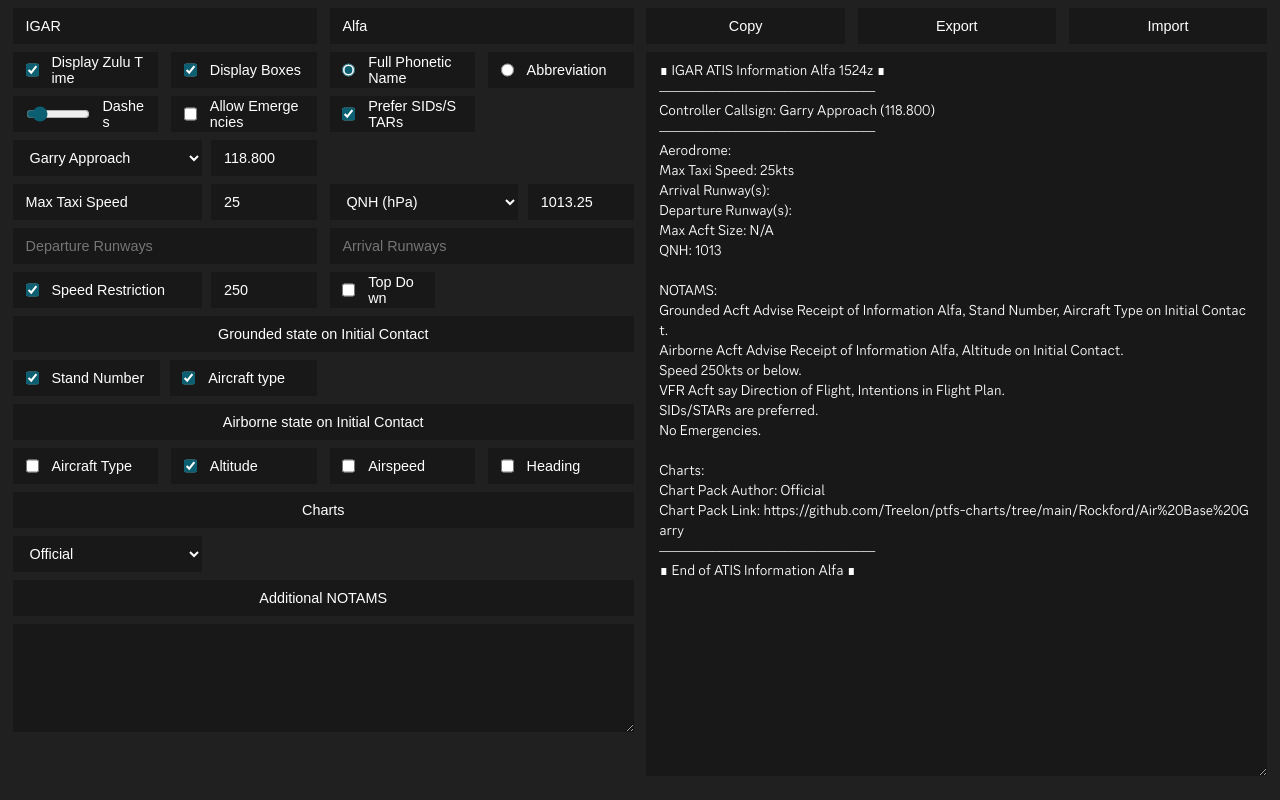
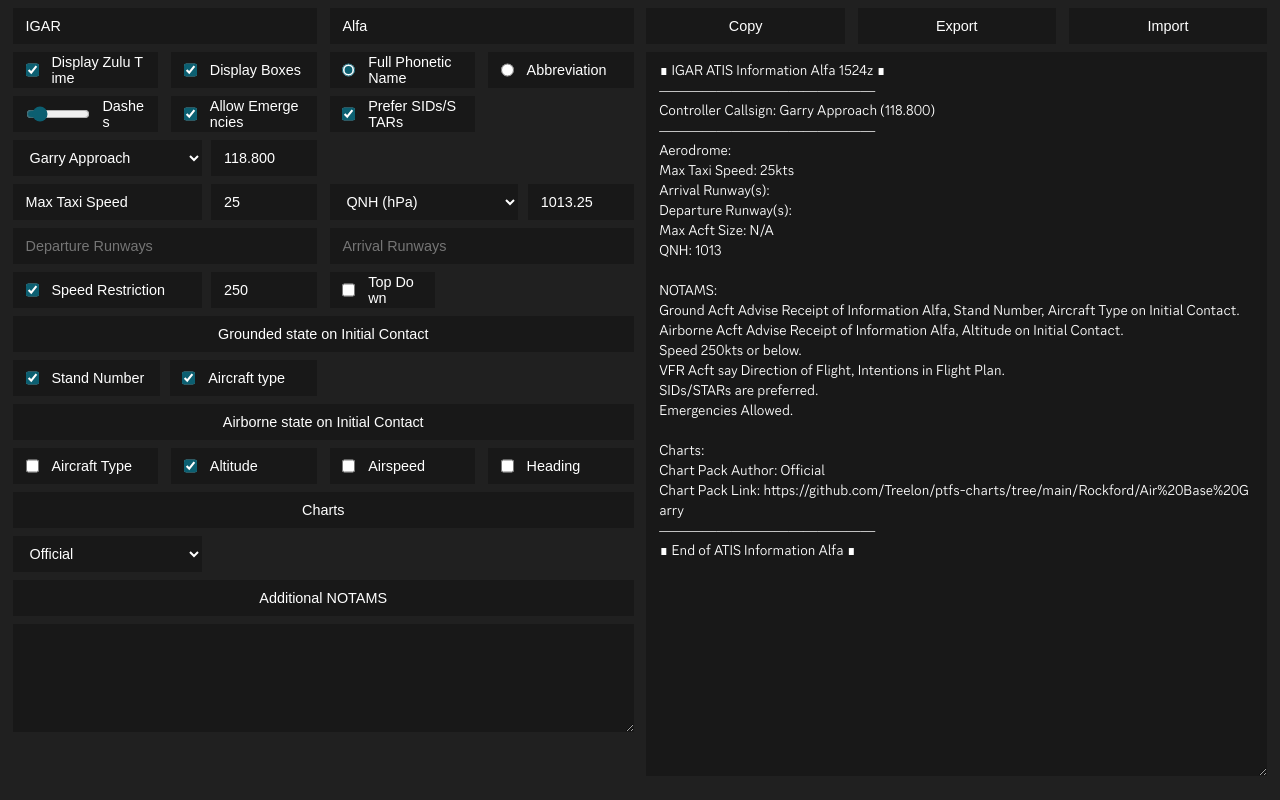
Before and after one commit to FormicAcidGD/atisgen, a Vue app: page / in a window 1280 px wide. Built offline with nearby package versions, Linux system fonts and the light colour scheme.

Commit message:
Change some stufferoos

```diff
--- a/src/App.vue
+++ b/src/App.vue
@@ -176,7 +176,7 @@ Max Acft Size: {{ getAirport(atis.airport).maxAcft }}
 {{ atis.useQNH ? `QNH: ${ Math.round(atis.pressure) }` : `Altimeter: ${atis.pressure.toFixed(2)}` }}
 
 NOTAMS:
-{{ atis.topDown ? `Top Down for ${ atis.topDownText }&NewLine;` : "" }}{{ `Grounded Acft Advise Receipt of Information ${ atis.information }${ atis.groundedStand ? ", Stand Number" : "" }${ atis.groundedType ? ", Aircraft Type" : "" } on Initial Contact.`}}
+{{ atis.topDown ? `Top Down for ${ atis.topDownText }&NewLine;` : "" }}{{ `Ground Acft Advise Receipt of Information ${ atis.information }${ atis.groundedStand ? ", Stand Number" : "" }${ atis.groundedType ? ", Aircraft Type" : "" } on Initial Contact.`}}
 {{ `Airborne Acft Advise Receipt of Information ${ atis.information }${ atis.airborneType ? ", Aircraft Type" : "" }${ atis.airborneAlt ? ", Altitude" : "" }${ atis.airborneSpeed ? ", Airspeed" : "" }${ atis.airborneHeading ? ", Heading" : "" } on Initial Contact.`}}
 {{ atis.speedLimit ? `Speed ${ atis.speed }kts or below.&NewLine;` : ""}}VFR Acft say Direction of Flight, Intentions in Flight Plan.
 {{ atis.sids ? `SIDs/STARs are preferred.&NewLine;` : ""}}{{ atis.emergencies ? "Emergencies Allowed." : "No Emergencies." }}
@@ -264,7 +264,7 @@ let atis = reactive({
     pressure: 1013.25,
     chartAuthor: getAirport("IGAR").chartPacks[0].author,
     chartLink: getAirport("IGAR").chartPacks[0].link,
-    emergencies: false,
+    emergencies: true,
     topDown: false,
     topDownText: "",
     groundedType: true,
```
